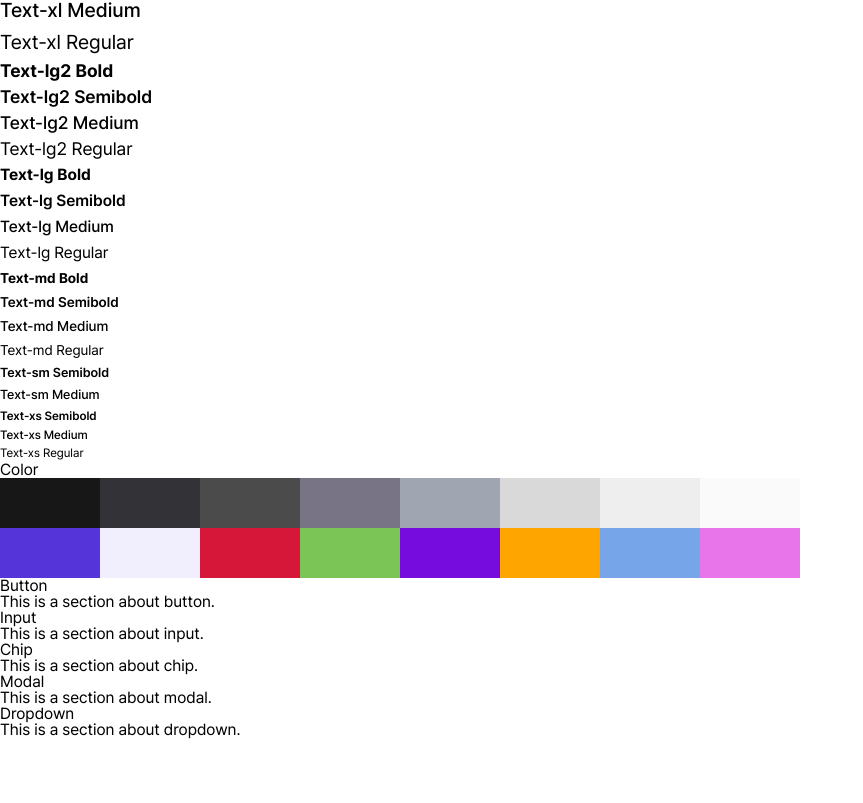
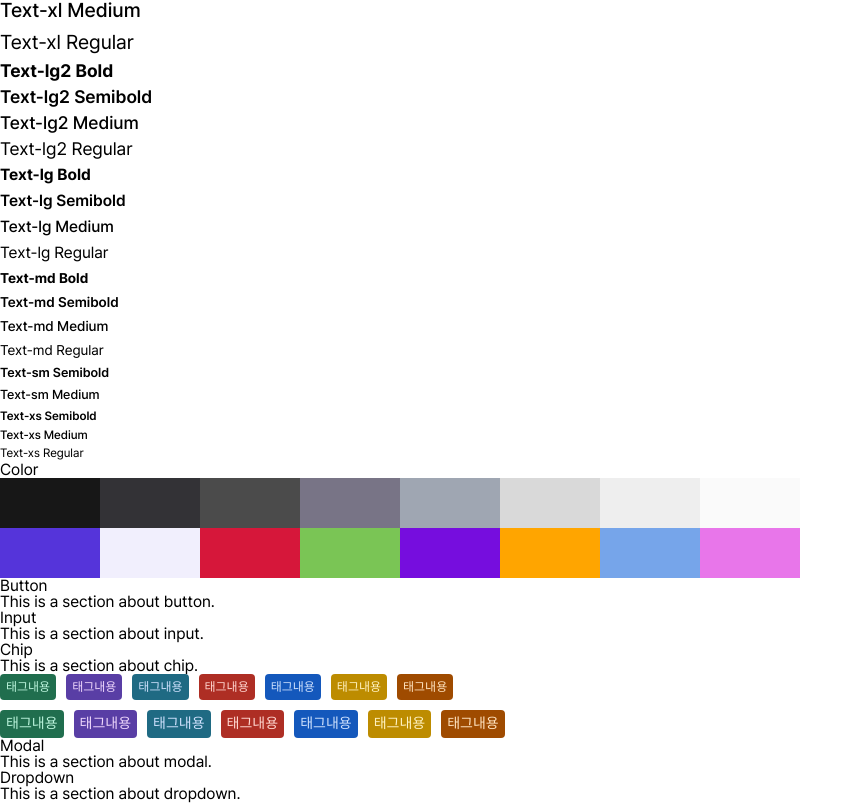
Before and after one commit to Codeit-FE18-Part3-Team4/Taskify, a Next.js app: page /test-components in a window 1280 px wide. Shown: the part 380-1183 px from the top of the page, without its empty margins (0-863 px from the left). Before the commit the page ends 1119 px from the top, so only its background shows below. Built offline with nearby package versions, Linux system fonts and the light colour scheme.

Commit message:
✨ feat [#34] badge chip test-component에 내용추가

```diff
--- a/src/pages/test-components/index.tsx
+++ b/src/pages/test-components/index.tsx
@@ -1,5 +1,8 @@
 import typographyStyles from "@/components/typography/typography.module.css";
 import { ReactNode } from "react";
+import { ProfileColor } from "@/constants/chips/profile-colors.enum";
+import BadgeChip from "@/components/chips/chip-badge";
+import { COMMONSIZE } from "@/constants/common/common-size";
 
 function Section({ title, children }: { title: string; children: ReactNode }) {
   return (
@@ -147,6 +150,37 @@ export default function Page() {
       </Section>
       <Section title="Chip">
         <p>This is a section about chip.</p>
+        <div
+          style={{
+            marginRight: `30px`,
+            display: `flex`,
+            gap: `10px`,
+            marginBottom: `10px`,
+          }}
+        >
+          {Object.values(ProfileColor)
+            .filter((value) => typeof value === "number")
+            .map((colorIndex) => (
+              <BadgeChip
+                key={colorIndex}
+                tagName={"태그내용"}
+                colorIndex={colorIndex as ProfileColor}
+                size={COMMONSIZE.Small}
+              />
+            ))}
+        </div>
+        <div style={{ marginRight: `30px`, display: `flex`, gap: `10px` }}>
+          {Object.values(ProfileColor)
+            .filter((value) => typeof value === "number")
+            .map((colorIndex) => (
+              <BadgeChip
+                key={colorIndex}
+                tagName="태그내용"
+                colorIndex={colorIndex as ProfileColor}
+                size={COMMONSIZE.Large}
+              />
+            ))}
+        </div>
       </Section>
       <Section title="Modal">
         <p>This is a section about modal.</p>
```
